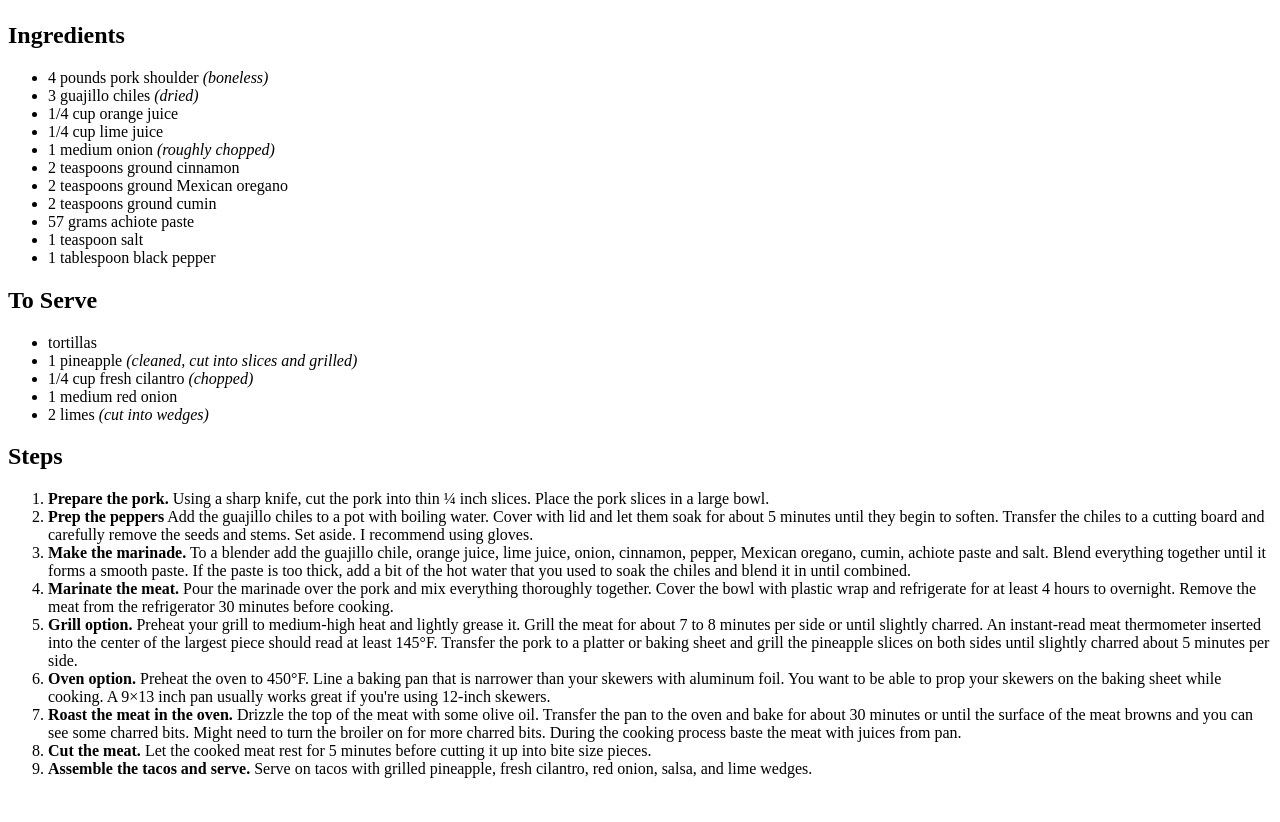
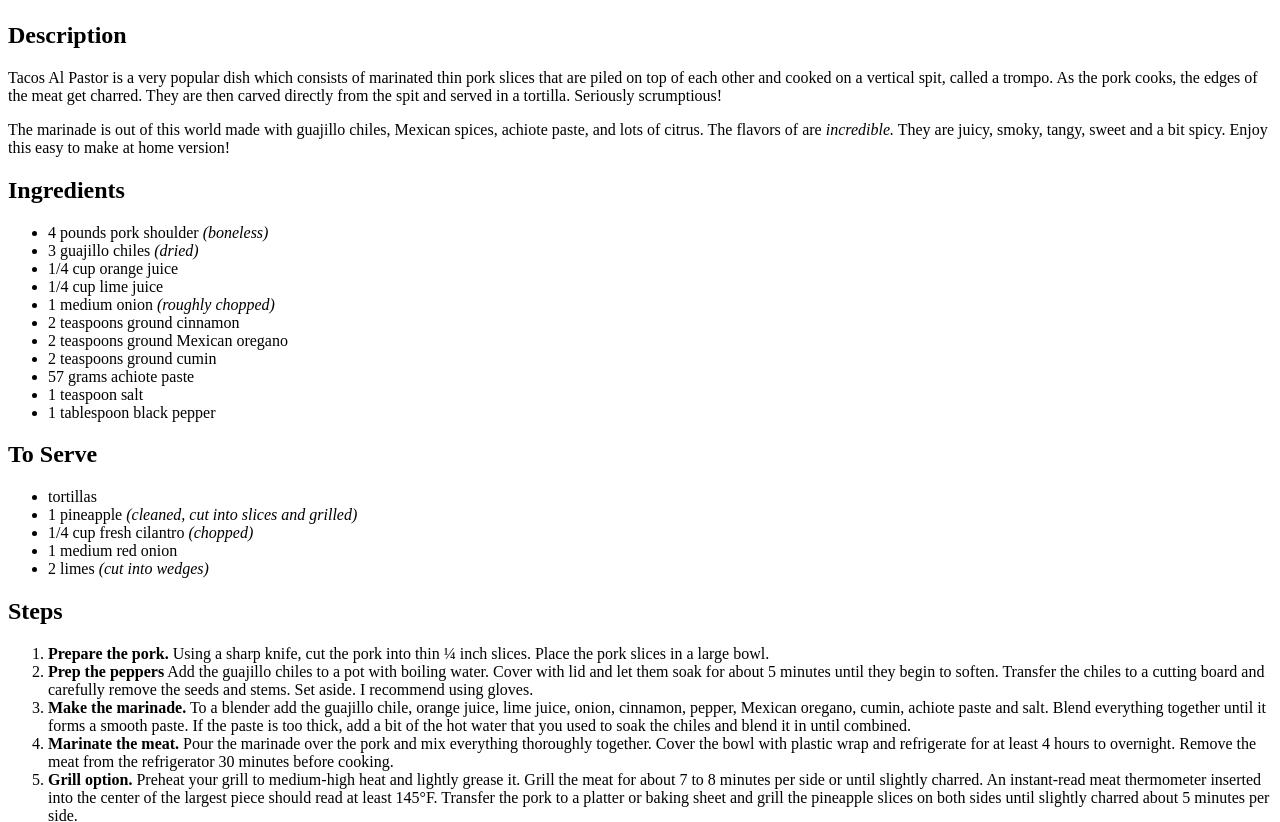
Before and after one commit to pmarcortez/odin-recipes, a plain HTML site: page recipes/tacos-al-pastor.html in a window 1280 px wide. Shown: the part 1582-2404 px from the top of the page. Before the commit the page ends 2376 px from the top, so only its background shows below. Drawn offline with Linux system fonts and the light colour scheme.

Commit message:
Add descriptions to recipe webpages

```diff
--- a/recipes/tacos-al-pastor.html
+++ b/recipes/tacos-al-pastor.html
@@ -8,6 +8,10 @@
     <body>
         <h1>Tacos Al Pastor</h1>
         <img src="../photos/tacos-al-pastor.jpg" alt="Three al pastor tacos on a plate with grilled pineapple slices, slices of lime, and a small bowl of salsa verde sauce" height="1500" width="1200">
+
+        <h2>Description</h2>
+        <p>Tacos Al Pastor is a very popular dish which consists of marinated thin pork slices that are piled on top of each other and cooked on a vertical spit, called a trompo. As the pork cooks, the edges of the meat get charred. They are then carved directly from the spit and served in a tortilla. Seriously scrumptious!</p>
+        <p>The marinade is out of this world made with guajillo chiles, Mexican spices, achiote paste, and lots of citrus. The flavors of are <em>incredible.</em> They are juicy, smoky, tangy, sweet and a bit spicy. Enjoy this easy to make at home version!</p>
 
         <h2>Ingredients</h2>
         <ul>
```
Also changed, not shown: recipes/chilaquiles-rojo.html (+4 -0 lines), recipes/chilaquiles-verdes.html (+4 -0 lines).
